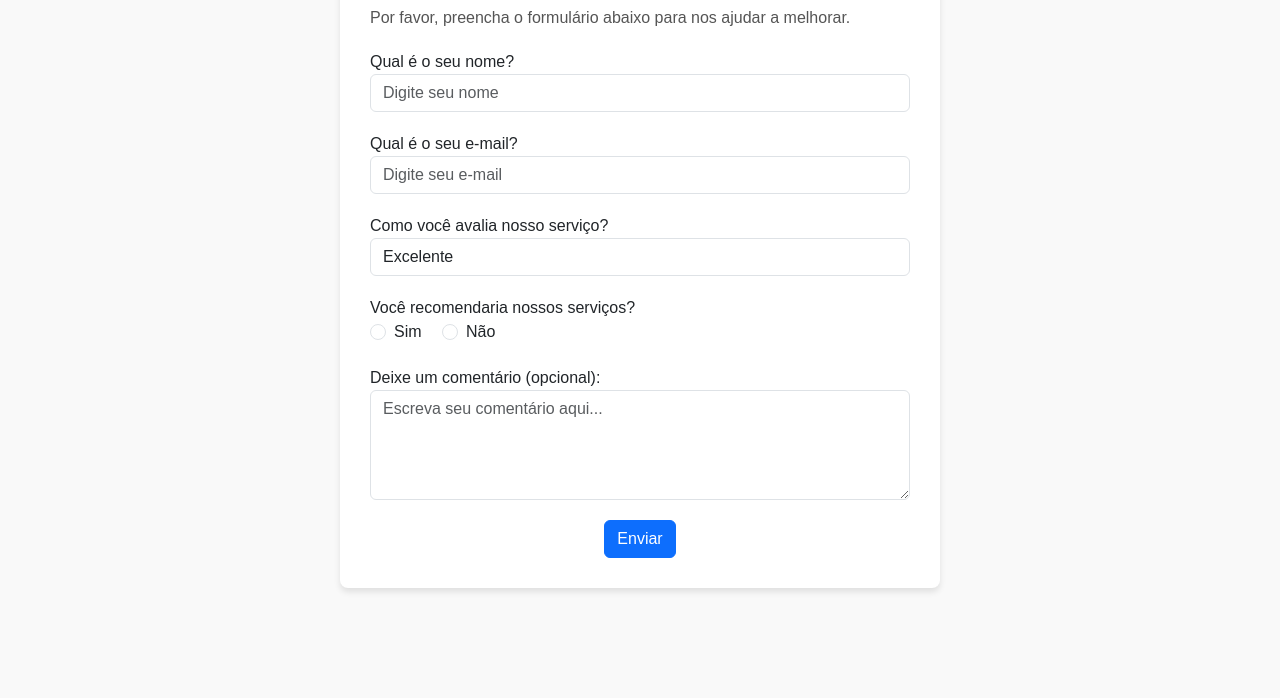
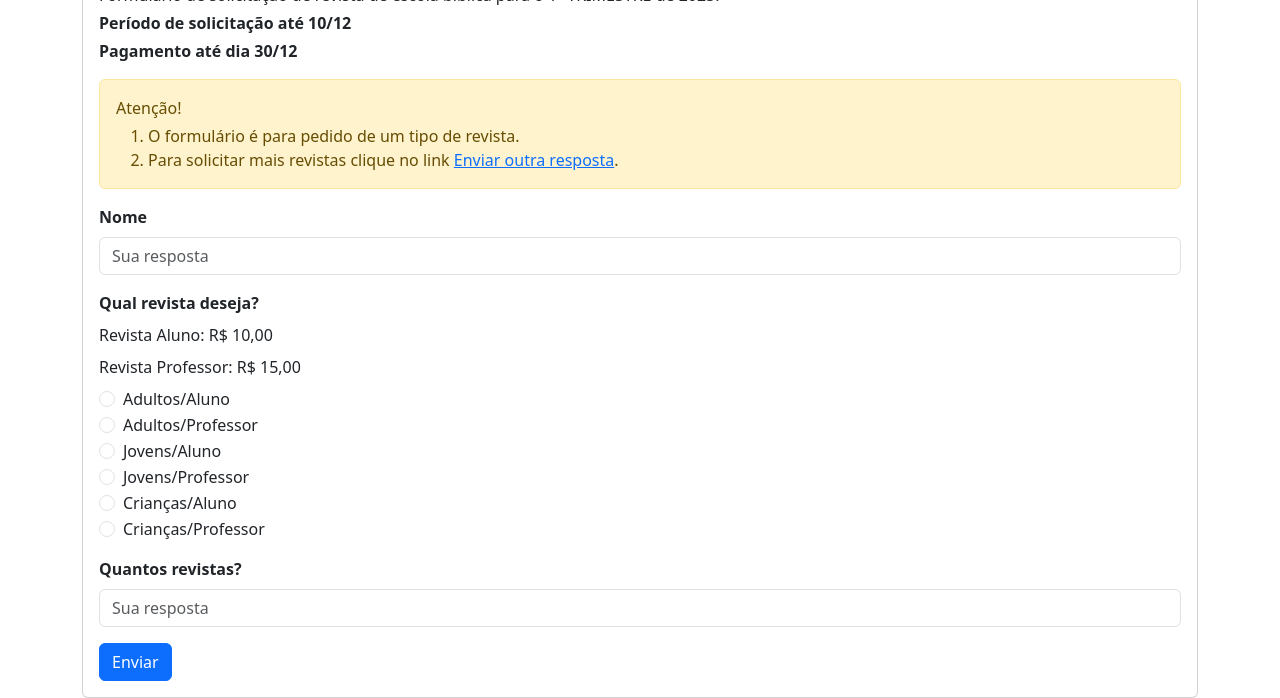
Before and after one commit to emanuelcosta/estudo_nodejs_frontend, a plain HTML site: page index.html in a window 1280 px wide. Shown: the part 123-821 px from the top of the page. Before the commit the page ends 800 px from the top, so only its background shows below. Drawn offline with nearby package versions, Linux system fonts and the light colour scheme.

Commit message:
teste deploy

```diff
--- a/index.html
+++ b/index.html
@@ -1,97 +1,71 @@
 <!DOCTYPE html>
-<html lang="pt-br">
+<html lang="en">
 <head>
     <meta charset="UTF-8">
     <meta name="viewport" content="width=device-width, initial-scale=1.0">
-  <title>Formulário Simples - Google Forms Estilo</title>
-  <link href="https://cdn.jsdelivr.net/npm/bootstrap@5.3.0-alpha1/dist/css/bootstrap.min.css" rel="stylesheet">
-  <style>
-    body {
-      background-color: #f9f9f9;
-      font-family: Arial, sans-serif;
-    }
-    .container {
-      max-width: 600px;
-      padding: 30px;
-      background-color: #fff;
-      border-radius: 8px;
-      box-shadow: 0 4px 6px rgba(0, 0, 0, 0.1);
-      margin-top: 50px;
-    }
-    .form-header {
-      font-size: 24px;
-      font-weight: bold;
-      margin-bottom: 20px;
-    }
-    .form-subheader {
-      font-size: 16px;
-      color: #555;
-      margin-bottom: 20px;
-    }
-    .form-group {
-      margin-bottom: 20px;
-    }
-    .form-footer {
-      text-align: center;
-    }
-  </style>
+    <title>Pedido de Revistas - 1º Trimestre 2025</title>
+    <link href="https://cdn.jsdelivr.net/npm/bootstrap@5.3.2/dist/css/bootstrap.min.css" rel="stylesheet">
 </head>
 <body>
-
-  <div class="container">
-    <h2 class="form-header">Formulário de Feedback</h2>
-    <p class="form-subheader">Por favor, preencha o formulário abaixo para nos ajudar a melhorar.</p>
-
+    <div class="container mt-5">
+        <div class="card">
+            <div class="card-header bg-primary text-white">
+                <h5 class="card-title mb-0">Pedido de revistas 1º TRIMESTRE 2025</h5>
+            </div>
+            <div class="card-body">
+                <p class="mb-1">Formulário de solicitação de revista de escola bíblica para o 1º TRIMESTRE de 2025.</p>
+                <p class="mb-1"><strong>Período de solicitação até 10/12</strong></p>
+                <p><strong>Pagamento até dia 30/12</strong></p>
+                <div class="alert alert-warning" role="alert">
+                    <p class="mb-1">Atenção!</p>
+                    <ol class="mb-0">
+                        <li>O formulário é para pedido de um tipo de revista.</li>
+                        <li>Para solicitar mais revistas clique no link <a href="#">Enviar outra resposta</a>.</li>
+                    </ol>
+                </div>
                 <form>
-      <!-- Nome -->
-      <div class="form-group">
-        <label for="nome">Qual é o seu nome?</label>
-        <input type="text" class="form-control" id="nome" placeholder="Digite seu nome" required>
+                    <div class="mb-3">
+                        <label for="nome" class="form-label"><strong>Nome</strong></label>
+                        <input type="text" id="nome" class="form-control" placeholder="Sua resposta" required>
                     </div>
-
-      <!-- E-mail -->
-      <div class="form-group">
-        <label for="email">Qual é o seu e-mail?</label>
-        <input type="email" class="form-control" id="email" placeholder="Digite seu e-mail" required>
+                    <div class="mb-3">
+                        <label class="form-label"><strong>Qual revista deseja?</strong></label>
+                        <p class="mb-2">Revista Aluno: R$ 10,00</p>
+                        <p class="mb-2">Revista Professor: R$ 15,00</p>
+                        <div class="form-check">
+                            <input type="radio" id="adultos-aluno" name="revista" class="form-check-input" required>
+                            <label for="adultos-aluno" class="form-check-label">Adultos/Aluno</label>
                         </div>
-
-      <!-- Pergunta de Múltipla Escolha -->
-      <div class="form-group">
-        <label for="satisfacao">Como você avalia nosso serviço?</label>
-        <select class="form-control" id="satisfacao" required>
-          <option value="excelente">Excelente</option>
-          <option value="bom">Bom</option>
-          <option value="regular">Regular</option>
-          <option value="ruim">Ruim</option>
-        </select>
+                        <div class="form-check">
+                            <input type="radio" id="adultos-professor" name="revista" class="form-check-input" required>
+                            <label for="adultos-professor" class="form-check-label">Adultos/Professor</label>
                         </div>
-
-      <!-- Pergunta de Múltipla Escolha (Checkbox) -->
-      <div class="form-group">
-        <label>Você recomendaria nossos serviços?</label><br>
-        <div class="form-check form-check-inline">
-          <input class="form-check-input" type="radio" name="recomendacao" id="sim" value="sim" required>
-          <label class="form-check-label" for="sim">Sim</label>
+                        <div class="form-check">
+                            <input type="radio" id="jovens-aluno" name="revista" class="form-check-input" required>
+                            <label for="jovens-aluno" class="form-check-label">Jovens/Aluno</label>
                         </div>
-        <div class="form-check form-check-inline">
-          <input class="form-check-input" type="radio" name="recomendacao" id="nao" value="nao">
-          <label class="form-check-label" for="nao">Não</label>
+                        <div class="form-check">
+                            <input type="radio" id="jovens-professor" name="revista" class="form-check-input" required>
+                            <label for="jovens-professor" class="form-check-label">Jovens/Professor</label>
+                        </div>
+                        <div class="form-check">
+                            <input type="radio" id="criancas-aluno" name="revista" class="form-check-input" required>
+                            <label for="criancas-aluno" class="form-check-label">Crianças/Aluno</label>
+                        </div>
+                        <div class="form-check">
+                            <input type="radio" id="criancas-professor" name="revista" class="form-check-input" required>
+                            <label for="criancas-professor" class="form-check-label">Crianças/Professor</label>
                         </div>
                     </div>
-
-      <!-- Comentários -->
-      <div class="form-group">
-        <label for="comentarios">Deixe um comentário (opcional):</label>
-        <textarea class="form-control" id="comentarios" rows="4" placeholder="Escreva seu comentário aqui..."></textarea>
+                    <div class="mb-3">
+                        <label for="quantidade" class="form-label"><strong>Quantos revistas?</strong></label>
+                        <input type="number" id="quantidade" class="form-control" placeholder="Sua resposta" min="1" required>
                     </div>
-
-      <!-- Botão de Enviar -->
-      <div class="form-footer">
                     <button type="submit" class="btn btn-primary">Enviar</button>
-      </div>
                 </form>
             </div>
-
-  <script src="https://cdn.jsdelivr.net/npm/bootstrap@5.3.0-alpha1/dist/js/bootstrap.bundle.min.js"></script>
+        </div>
+    </div>
+    <script src="https://cdn.jsdelivr.net/npm/bootstrap@5.3.2/dist/js/bootstrap.bundle.min.js"></script>
 </body>
 </html>
```
Lines whose indentation alone changed are shown as unchanged.
